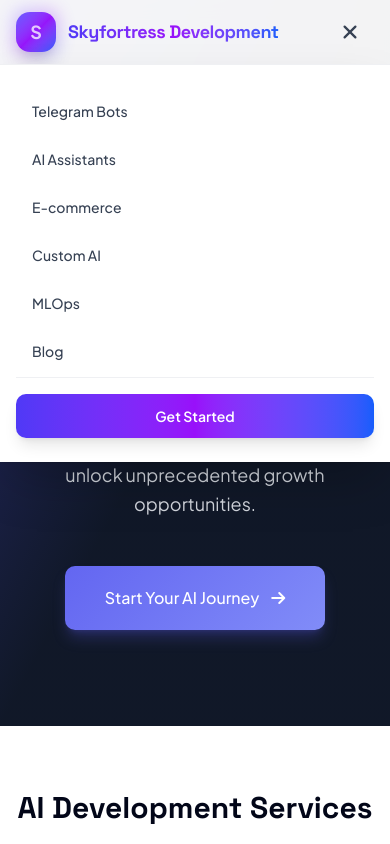
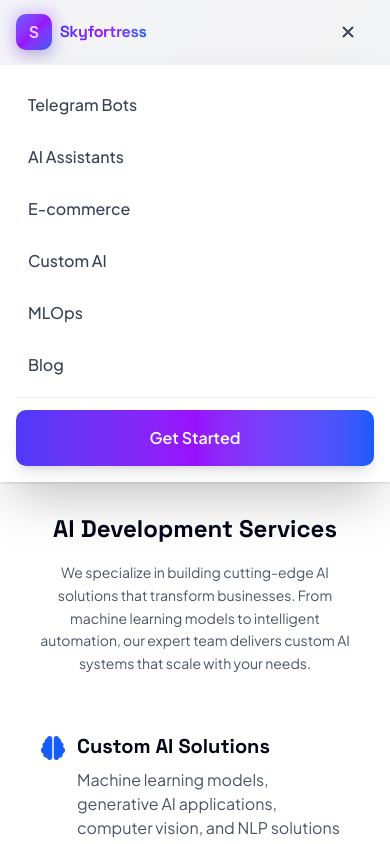
Before and after one commit to skyfortress/blog, a Next.js app: page / in a window 390 px wide. Both pictures are taken after a click on the button "Open menu". Shown: the top 844 px of the page. Built offline with nearby package versions, Linux system fonts and the light colour scheme.

Commit message:
Enhance responsive design and accessibility across layout, navigation, footer, and contact form components

```diff
--- a/src/app/layout.tsx
+++ b/src/app/layout.tsx
@@ -16,6 +16,7 @@ export const metadata: Metadata = {
   title: "SkyFortress - Expert Audits for AI-Generated Projects",
   description: "Get your AI-generated code reviewed by expert developers. We audit for security, performance, and scalability to ensure your project is production-ready.",
   keywords: "AI audit, AI project review, AI security, AI performance, AI scalability, AI-generated code, expert code review",
+  viewport: "width=device-width, initial-scale=1, shrink-to-fit=no",
   openGraph: {
     title: "SkyFortress - Expert Audits for AI-Generated Projects",
     description: "Get your AI-generated code reviewed by expert developers. We audit for security, performance, and scalability to ensure your project is production-ready.",
--- a/src/app/page.tsx
+++ b/src/app/page.tsx
@@ -12,41 +12,41 @@ export default async function Home() {
       <Navigation />
 
       {/* Hero Section */}
-      <header className="relative pt-40 pb-24 px-4 bg-gray-900 overflow-hidden">
+      <header className="relative pt-24 sm:pt-32 lg:pt-40 pb-16 sm:pb-20 lg:pb-24 px-4 bg-gray-900 overflow-hidden">
         <div className="absolute inset-0 overflow-hidden">
           <div className="absolute inset-0 bg-gradient-to-br from-indigo-900 via-gray-900 to-gray-900 opacity-90"></div>
           <div className="absolute inset-0 hero-bg-animate" style={{background: 'radial-gradient(circle at 50% 0%, rgba(99, 102, 241, 0.1) 0%, transparent 50%)'}}></div>
         </div>
         <div className="max-w-4xl mx-auto relative z-10 text-center">
-          <h1 className="text-5xl md:text-7xl font-bold text-white mb-8 leading-tight hero-title">
+          <h1 className="text-3xl sm:text-4xl md:text-5xl lg:text-6xl xl:text-7xl font-bold text-white mb-6 sm:mb-8 leading-tight hero-title px-2">
             Transform Your Business{' '}
             <span className="text-transparent bg-clip-text bg-gradient-to-r from-indigo-400 to-blue-400">
               With AI
             </span>
           </h1>
-          <p className="text-lg md:text-xl text-gray-300 mb-12 leading-relaxed max-w-2xl mx-auto hero-description">
+          <p className="text-base sm:text-lg md:text-xl text-gray-300 mb-8 sm:mb-10 lg:mb-12 leading-relaxed max-w-2xl mx-auto hero-description px-4">
             From custom AI solutions to intelligent automation, we build cutting-edge AI systems that scale your business and unlock unprecedented growth opportunities.
           </p>
           <Link
             href="#contact"
-            className="inline-flex items-center px-10 py-5 rounded-lg text-white font-medium accent-gradient shadow-lg shadow-indigo-500/25 hover:shadow-xl hover:shadow-indigo-500/30 transition-all duration-300 hero-cta"
+            className="inline-flex items-center px-6 sm:px-8 lg:px-10 py-3 sm:py-4 lg:py-5 rounded-lg text-white font-medium accent-gradient shadow-lg shadow-indigo-500/25 hover:shadow-xl hover:shadow-indigo-500/30 transition-all duration-300 hero-cta text-sm sm:text-base min-h-[44px]"
           >
             Start Your AI Journey
-            <i className="fas fa-arrow-right ml-3"></i>
+            <i className="fas fa-arrow-right ml-2 sm:ml-3"></i>
           </Link>
         </div>
       </header>
 
       {/* Services Section */}
-      <section id="services" className="py-16 bg-white">
-        <div className="max-w-7xl mx-auto px-4">
-          <h2 className="text-3xl font-bold text-center mb-6">AI Development Services</h2>
-          <p className="text-gray-600 text-center mb-12 max-w-3xl mx-auto">
+      <section id="services" className="py-12 sm:py-16 lg:py-20 bg-white">
+        <div className="max-w-7xl mx-auto px-4 sm:px-6 lg:px-8">
+          <h2 className="text-2xl sm:text-3xl lg:text-4xl font-bold text-center mb-4 sm:mb-6">AI Development Services</h2>
+          <p className="text-gray-600 text-center mb-8 sm:mb-12 max-w-3xl mx-auto text-sm sm:text-base lg:text-lg leading-relaxed px-4">
             We specialize in building cutting-edge AI solutions that transform businesses. From machine learning models to intelligent automation, our expert team delivers custom AI systems that scale with your needs.
           </p>
 
           {/* Main Services Grid */}
-          <div className="grid md:grid-cols-2 gap-8 mb-16">
+          <div className="grid grid-cols-1 md:grid-cols-2 gap-6 sm:gap-8 mb-12 sm:mb-16">
             <div className="p-6 bg-gradient-to-br from-blue-50 to-indigo-50 rounded-lg border border-blue-100 card-hover">
               <div className="flex items-start">
                 <i className="fas fa-brain text-blue-600 mt-1 mr-3 text-2xl"></i>
--- a/src/components/Footer.tsx
+++ b/src/components/Footer.tsx
@@ -1,21 +1,21 @@
 export default function Footer() {
   return (
-    <footer className="bg-gray-900 text-white py-16">
-      <div className="max-w-7xl mx-auto px-4">
-        <div className="grid lg:grid-cols-4 md:grid-cols-2 gap-8">
+    <footer className="bg-gray-900 text-white py-12 sm:py-16">
+      <div className="max-w-7xl mx-auto px-4 sm:px-6 lg:px-8">
+        <div className="grid grid-cols-1 sm:grid-cols-2 lg:grid-cols-4 gap-6 sm:gap-8">
           {/* Company Info */}
-          <div className="lg:col-span-2">
-            <div className="flex items-center mb-6">
+          <div className="sm:col-span-2 lg:col-span-2">
+            <div className="flex items-center mb-4 sm:mb-6">
               <div className="p-2 rounded-lg bg-gradient-to-r from-indigo-500 to-blue-600 mr-3">
-                <i className="fas fa-brain text-white text-xl"></i>
+                <i className="fas fa-brain text-white text-lg sm:text-xl"></i>
               </div>
-              <div className="font-bold text-2xl">SkyFortress</div>
+              <div className="font-bold text-xl sm:text-2xl">SkyFortress</div>
             </div>
-            <p className="text-gray-300 mb-6 leading-relaxed max-w-md">
+            <p className="text-gray-300 mb-4 sm:mb-6 leading-relaxed max-w-md text-sm sm:text-base">
               Transform your business with cutting-edge AI solutions. From custom machine learning models to intelligent automation, we build AI systems that scale and deliver real results.
             </p>
-            <div className="flex space-x-4">
-              <a href="mailto:oleksii@skyfortress.dev" className="flex items-center text-gray-300 hover:text-white transition-colors">
+            <div className="flex flex-col sm:flex-row space-y-2 sm:space-y-0 sm:space-x-4">
+              <a href="mailto:oleksii@skyfortress.dev" className="flex items-center text-gray-300 hover:text-white transition-colors text-sm sm:text-base min-h-[44px]">
                 <i className="fas fa-envelope mr-2"></i>
                 oleksii@skyfortress.dev
               </a>
@@ -24,35 +24,35 @@ export default function Footer() {
 
           {/* AI Services */}
           <div>
-            <h3 className="font-semibold text-lg mb-6 text-white">AI Services</h3>
-            <ul className="space-y-3">
+            <h3 className="font-semibold text-base sm:text-lg mb-4 sm:mb-6 text-white">AI Services</h3>
+            <ul className="space-y-2 sm:space-y-3">
               <li>
-                <a href="/custom-ai-services" className="text-gray-300 hover:text-white transition-colors flex items-center">
-                  <i className="fas fa-robot mr-2 text-sm"></i>
+                <a href="/custom-ai-services" className="text-gray-300 hover:text-white transition-colors flex items-center text-sm sm:text-base min-h-[44px]">
+                  <i className="fas fa-robot mr-2 text-xs sm:text-sm"></i>
                   Custom AI Solutions
                 </a>
               </li>
               <li>
-                <a href="/mlops-services" className="text-gray-300 hover:text-white transition-colors flex items-center">
-                  <i className="fas fa-cogs mr-2 text-sm"></i>
+                <a href="/mlops-services" className="text-gray-300 hover:text-white transition-colors flex items-center text-sm sm:text-base min-h-[44px]">
+                  <i className="fas fa-cogs mr-2 text-xs sm:text-sm"></i>
                   MLOps & Deployment
                 </a>
               </li>
               <li>
-                <a href="/telegram-bots" className="text-gray-300 hover:text-white transition-colors flex items-center">
-                  <i className="fab fa-telegram mr-2 text-sm"></i>
+                <a href="/telegram-bots" className="text-gray-300 hover:text-white transition-colors flex items-center text-sm sm:text-base min-h-[44px]">
+                  <i className="fab fa-telegram mr-2 text-xs sm:text-sm"></i>
                   AI Telegram Bots
                 </a>
               </li>
               <li>
-                <a href="/chatbot-voicebot-services" className="text-gray-300 hover:text-white transition-colors flex items-center">
-                  <i className="fas fa-microphone mr-2 text-sm"></i>
+                <a href="/chatbot-voicebot-services" className="text-gray-300 hover:text-white transition-colors flex items-center text-sm sm:text-base min-h-[44px]">
+                  <i className="fas fa-microphone mr-2 text-xs sm:text-sm"></i>
                   Chatbots & Voicebots
                 </a>
               </li>
               <li>
-                <a href="/ecommerce-apps" className="text-gray-300 hover:text-white transition-colors flex items-center">
-                  <i className="fas fa-shopping-cart mr-2 text-sm"></i>
+                <a href="/ecommerce-apps" className="text-gray-300 hover:text-white transition-colors flex items-center text-sm sm:text-base min-h-[44px]">
+                  <i className="fas fa-shopping-cart mr-2 text-xs sm:text-sm"></i>
                   E-commerce AI
                 </a>
               </li>
@@ -61,30 +61,30 @@ export default function Footer() {
 
           {/* Quick Links */}
           <div>
-            <h3 className="font-semibold text-lg mb-6 text-white">Quick Links</h3>
-            <ul className="space-y-3">
+            <h3 className="font-semibold text-base sm:text-lg mb-4 sm:mb-6 text-white">Quick Links</h3>
+            <ul className="space-y-2 sm:space-y-3">
               <li>
-                <a href="#services" className="text-gray-300 hover:text-white transition-colors">
+                <a href="#services" className="text-gray-300 hover:text-white transition-colors text-sm sm:text-base min-h-[44px] block">
                   Our Services
                 </a>
               </li>
               <li>
-                <a href="#why-us" className="text-gray-300 hover:text-white transition-colors">
+                <a href="#why-us" className="text-gray-300 hover:text-white transition-colors text-sm sm:text-base min-h-[44px] block">
                   Why Choose Us
                 </a>
               </li>
               <li>
-                <a href="/blog" className="text-gray-300 hover:text-white transition-colors">
+                <a href="/blog" className="text-gray-300 hover:text-white transition-colors text-sm sm:text-base min-h-[44px] block">
                   Blog
                 </a>
               </li>
               <li>
-                <a href="#contact" className="text-gray-300 hover:text-white transition-colors">
+                <a href="#contact" className="text-gray-300 hover:text-white transition-colors text-sm sm:text-base min-h-[44px] block">
                   Get Started
                 </a>
               </li>
               <li>
-                <a href="#process" className="text-gray-300 hover:text-white transition-colors">
+                <a href="#process" className="text-gray-300 hover:text-white transition-colors text-sm sm:text-base min-h-[44px] block">
                   Our Process
                 </a>
               </li>
@@ -93,16 +93,16 @@ export default function Footer() {
         </div>
 
         {/* Bottom Section */}
-        <div className="border-t border-gray-700 mt-12 pt-8">
-          <div className="flex flex-col md:flex-row justify-between items-center">
-            <div className="text-gray-400 mb-4 md:mb-0">
+        <div className="border-t border-gray-700 mt-8 sm:mt-12 pt-6 sm:pt-8">
+          <div className="flex flex-col md:flex-row justify-between items-center space-y-4 md:space-y-0">
+            <div className="text-gray-400 text-sm sm:text-base text-center md:text-left">
               &copy; 2025 SkyFortress. All rights reserved.
             </div>
-            <div className="flex items-center space-x-6">
-              <span className="text-gray-400 text-sm">Built with cutting-edge AI technology</span>
-              <div className="flex space-x-2">
+            <div className="flex flex-col sm:flex-row items-center space-y-2 sm:space-y-0 sm:space-x-6">
+              <span className="text-gray-400 text-xs sm:text-sm text-center">Built with cutting-edge AI technology</span>
+              <div className="flex items-center space-x-2">
                 <div className="w-2 h-2 bg-green-400 rounded-full animate-pulse"></div>
-                <span className="text-green-400 text-sm">AI-Powered</span>
+                <span className="text-green-400 text-xs sm:text-sm">AI-Powered</span>
               </div>
             </div>
           </div>
--- a/src/components/Navigation.tsx
+++ b/src/components/Navigation.tsx
@@ -46,16 +46,17 @@ export default function Navigation() {
       <div className="max-w-7xl mx-auto px-4 sm:px-6 lg:px-8">
         <div className="flex justify-between items-center h-16 lg:h-20">
           <div className="flex items-center">
-            <Link href="/" className="flex items-center space-x-3 group">
+            <Link href="/" className="flex items-center space-x-2 sm:space-x-3 group">
               <div className="relative">
-                <div className="w-10 h-10 lg:w-12 lg:h-12 bg-gradient-to-br from-indigo-500 via-purple-600 to-blue-600 rounded-xl lg:rounded-2xl flex items-center justify-center shadow-xl group-hover:shadow-2xl transition-all duration-300 group-hover:scale-105 group-hover:rotate-3">
-                  <span className="text-white font-bold text-lg lg:text-xl">S</span>
+                <div className="w-9 h-9 sm:w-10 sm:h-10 lg:w-12 lg:h-12 bg-gradient-to-br from-indigo-500 via-purple-600 to-blue-600 rounded-lg sm:rounded-xl lg:rounded-2xl flex items-center justify-center shadow-lg sm:shadow-xl group-hover:shadow-2xl transition-all duration-300 group-hover:scale-105 group-hover:rotate-3">
+                  <span className="text-white font-bold text-base sm:text-lg lg:text-xl">S</span>
                 </div>
-                <div className="absolute -inset-1 bg-gradient-to-br from-indigo-500 via-purple-600 to-blue-600 rounded-xl lg:rounded-2xl opacity-25 group-hover:opacity-40 transition-all duration-300 blur-sm"></div>
+                <div className="absolute -inset-1 bg-gradient-to-br from-indigo-500 via-purple-600 to-blue-600 rounded-lg sm:rounded-xl lg:rounded-2xl opacity-25 group-hover:opacity-40 transition-all duration-300 blur-sm"></div>
               </div>
               <div className="flex flex-col">
-                <span className="text-lg lg:text-xl xl:text-2xl font-bold text-transparent bg-clip-text bg-gradient-to-r from-indigo-600 via-purple-600 to-blue-600 logo-text tracking-tight leading-tight">
-                  Skyfortress Development
+                <span className="text-base sm:text-lg lg:text-xl xl:text-2xl font-bold text-transparent bg-clip-text bg-gradient-to-r from-indigo-600 via-purple-600 to-blue-600 logo-text tracking-tight leading-tight">
+                  <span className="hidden sm:inline">Skyfortress Development</span>
+                  <span className="sm:hidden">Skyfortress</span>
                 </span>
                 <span className="text-xs lg:text-xs tracking-wider uppercase text-gray-600 font-medium hidden sm:block -mt-0.5">
                   Expert AI Solutions
@@ -95,10 +96,12 @@ export default function Navigation() {
           <div className="lg:hidden">
             <button
               onClick={toggleMobileMenu}
-              className="p-3 text-gray-700 hover:text-indigo-600 hover:bg-gradient-to-r hover:from-indigo-50 hover:to-purple-50 rounded-xl transition-all duration-300 relative group"
+              className="p-2 sm:p-3 text-gray-700 hover:text-indigo-600 hover:bg-gradient-to-r hover:from-indigo-50 hover:to-purple-50 rounded-lg sm:rounded-xl transition-all duration-300 relative group min-h-[44px] min-w-[44px]"
+              aria-label={mobileMenuOpen ? "Close menu" : "Open menu"}
+              aria-expanded={mobileMenuOpen}
             >
               <svg
-                className={`w-6 h-6 transition-all duration-300 ${mobileMenuOpen ? 'rotate-180 scale-90' : 'rotate-0 scale-100'}`}
+                className={`w-5 h-5 sm:w-6 sm:h-6 transition-all duration-300 ${mobileMenuOpen ? 'rotate-180 scale-90' : 'rotate-0 scale-100'}`}
                 fill="none"
                 stroke="currentColor"
                 viewBox="0 0 24 24"
@@ -115,59 +118,59 @@ export default function Navigation() {
       </div>
 
       {/* Mobile menu */}
-      <div className={`lg:hidden transition-all duration-400 ease-in-out transform ${
+      <div className={`lg:hidden transition-all duration-500 ease-out transform ${
         mobileMenuOpen
           ? 'max-h-screen opacity-100 translate-y-0'
-          : 'max-h-0 opacity-0 -translate-y-4 overflow-hidden'
+          : 'max-h-0 opacity-0 -translate-y-2 overflow-hidden'
       }`}>
         <div className="bg-white/98 backdrop-blur-xl border-t border-gray-200/60 shadow-2xl">
-          <div className="px-4 py-6 space-y-1">
+          <div className="px-4 py-4 sm:py-6 space-y-1">
             <Link
               href="/telegram-bots"
-              className="block px-4 py-3 text-sm font-medium text-gray-700 hover:text-indigo-600 hover:bg-gradient-to-r hover:from-indigo-50 hover:to-purple-50 rounded-lg transition-all duration-300 group"
+              className="block px-3 sm:px-4 py-3 sm:py-4 text-base font-medium text-gray-700 hover:text-indigo-600 hover:bg-gradient-to-r hover:from-indigo-50 hover:to-purple-50 rounded-lg transition-all duration-300 group min-h-[44px]"
               onClick={closeMobileMenu}
             >
               <span className="relative">Telegram Bots</span>
             </Link>
             <Link
               href="/chatbot-voicebot-services"
-              className="block px-4 py-3 text-sm font-medium text-gray-700 hover:text-indigo-600 hover:bg-gradient-to-r hover:from-indigo-50 hover:to-purple-50 rounded-lg transition-all duration-300 group"
+              className="block px-3 sm:px-4 py-3 sm:py-4 text-base font-medium text-gray-700 hover:text-indigo-600 hover:bg-gradient-to-r hover:from-indigo-50 hover:to-purple-50 rounded-lg transition-all duration-300 group min-h-[44px]"
               onClick={closeMobileMenu}
             >
               <span className="relative">AI Assistants</span>
             </Link>
             <Link
               href="/ecommerce-apps"
-              className="block px-4 py-3 text-sm font-medium text-gray-700 hover:text-indigo-600 hover:bg-gradient-to-r hover:from-indigo-50 hover:to-purple-50 rounded-lg transition-all duration-300 group"
+              className="block px-3 sm:px-4 py-3 sm:py-4 text-base font-medium text-gray-700 hover:text-indigo-600 hover:bg-gradient-to-r hover:from-indigo-50 hover:to-purple-50 rounded-lg transition-all duration-300 group min-h-[44px]"
               onClick={closeMobileMenu}
             >
               <span className="relative">E-commerce</span>
             </Link>
             <Link
               href="/custom-ai-services"
-              className="block px-4 py-3 text-sm font-medium text-gray-700 hover:text-indigo-600 hover:bg-gradient-to-r hover:from-indigo-50 hover:to-purple-50 rounded-lg transition-all duration-300 group"
+              className="block px-3 sm:px-4 py-3 sm:py-4 text-base font-medium text-gray-700 hover:text-indigo-600 hover:bg-gradient-to-r hover:from-indigo-50 hover:to-purple-50 rounded-lg transition-all duration-300 group min-h-[44px]"
               onClick={closeMobileMenu}
             >
               <span className="relative">Custom AI</span>
             </Link>
             <Link
               href="/mlops-services"
-              className="block px-4 py-3 text-sm font-medium text-gray-700 hover:text-indigo-600 hover:bg-gradient-to-r hover:from-indigo-50 hover:to-purple-50 rounded-lg transition-all duration-300 group"
+              className="block px-3 sm:px-4 py-3 sm:py-4 text-base font-medium text-gray-700 hover:text-indigo-600 hover:bg-gradient-to-r hover:from-indigo-50 hover:to-purple-50 rounded-lg transition-all duration-300 group min-h-[44px]"
               onClick={closeMobileMenu}
             >
               <span className="relative">MLOps</span>
             </Link>
             <Link
               href="/blog"
-              className="block px-4 py-3 text-sm font-medium text-gray-700 hover:text-indigo-600 hover:bg-gradient-to-r hover:from-indigo-50 hover:to-purple-50 rounded-lg transition-all duration-300 group"
+              className="block px-3 sm:px-4 py-3 sm:py-4 text-base font-medium text-gray-700 hover:text-indigo-600 hover:bg-gradient-to-r hover:from-indigo-50 hover:to-purple-50 rounded-lg transition-all duration-300 group min-h-[44px]"
               onClick={closeMobileMenu}
             >
               <span className="relative">Blog</span>
             </Link>
-            <div className="pt-4 border-t border-gray-200/60">
+            <div className="pt-3 sm:pt-4 border-t border-gray-200/60 mt-2">
               <button
                 onClick={handleGetStarted}
-                className="w-full bg-gradient-to-r from-indigo-600 via-purple-600 to-blue-600 text-white px-6 py-3 rounded-lg font-semibold text-sm hover:from-indigo-700 hover:via-purple-700 hover:to-blue-700 transition-all duration-300 shadow-lg hover:shadow-xl transform hover:scale-105 relative overflow-hidden group btn-gradient-enhanced"
+                className="w-full bg-gradient-to-r from-indigo-600 via-purple-600 to-blue-600 text-white px-6 py-4 rounded-lg font-semibold text-base hover:from-indigo-700 hover:via-purple-700 hover:to-blue-700 transition-all duration-300 shadow-lg hover:shadow-xl transform hover:scale-[1.02] active:scale-[0.98] relative overflow-hidden group btn-gradient-enhanced min-h-[44px]"
               >
                 <span className="relative z-10">Get Started</span>
                 <div className="absolute inset-0 bg-gradient-to-r from-white/20 to-transparent opacity-0 group-hover:opacity-100 transition-opacity duration-300"></div>
```
Also changed, not shown: src/components/ContactForm.tsx (+9 -7 lines).
